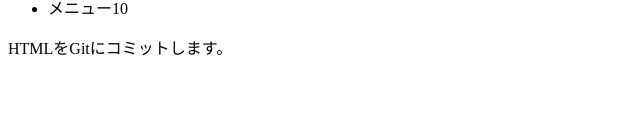
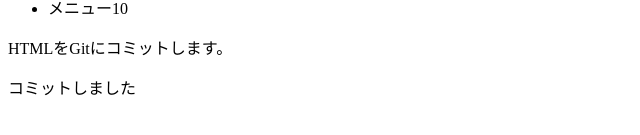
Before and after one commit to dmurakami/takosan, a plain HTML site: page index.html in a window 1280 px wide. Shown: the part 237-372 px from the top of the page, without its empty margins (0-640 px from the left). Drawn offline with Linux system fonts and the light colour scheme.

Commit message:
テスト

```diff
--- a/index.html
+++ b/index.html
@@ -22,6 +22,7 @@
             <li class="menu_item">メニュー10</li>
         </ul>
         <p>HTMLをGitにコミットします。</p>
+        <p>コミットしました</p>
     </div>
 </body>
 </html>
```
